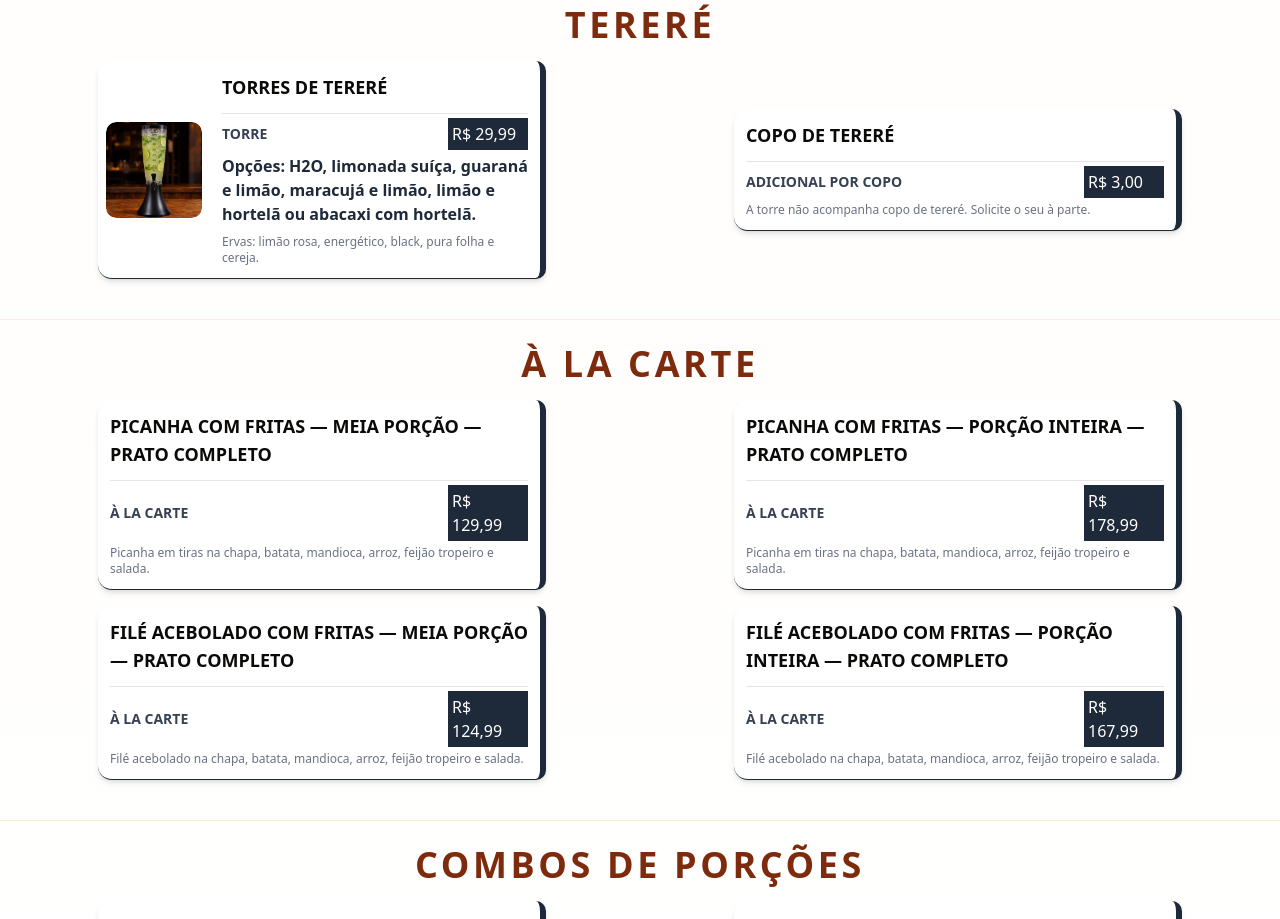
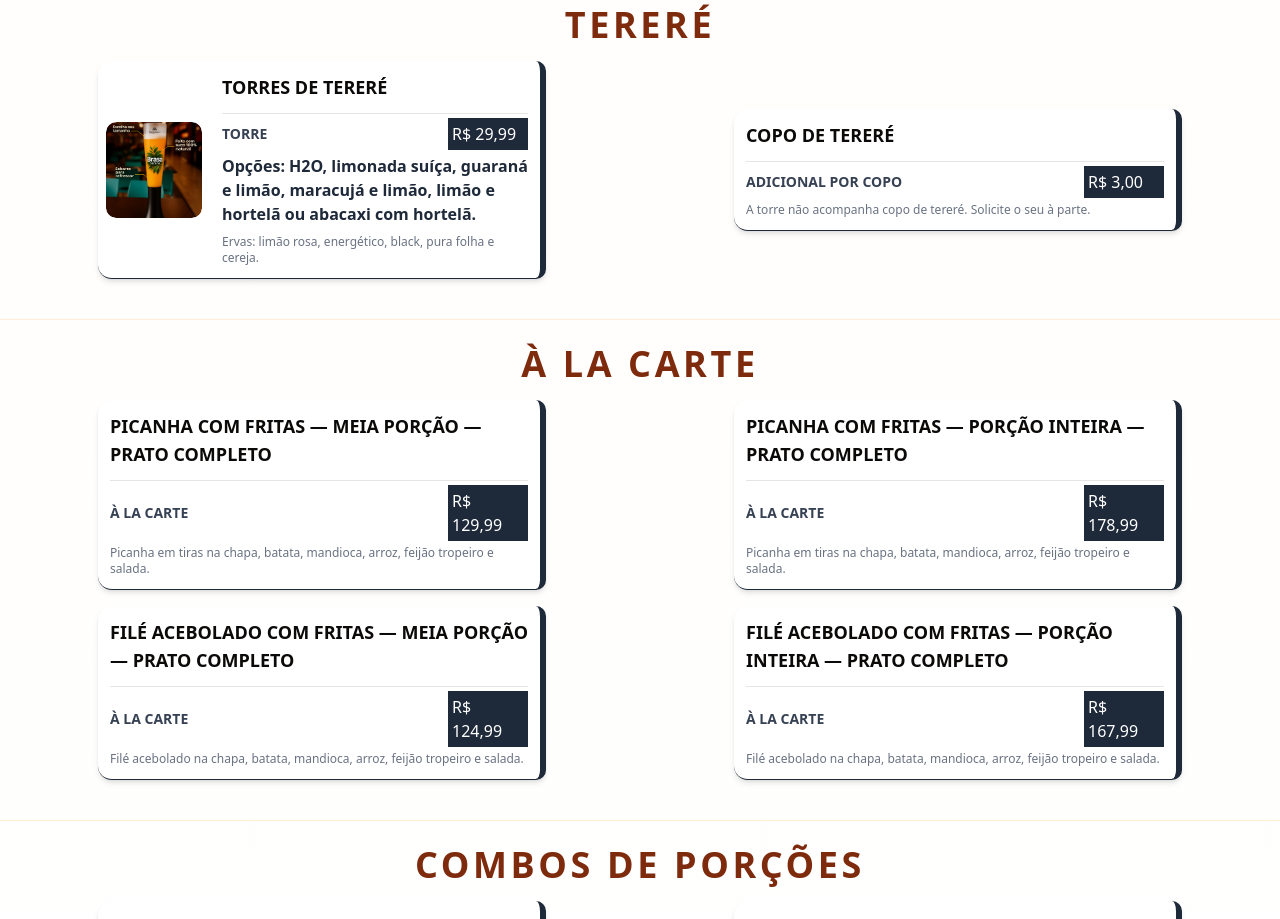
Before and after one commit to brasaburger06-blip/cardapio-brasa, a Next.js app in the folder testecardapioune-master/testecardapioune-master/: page /testune in a window 1280 px wide. Shown: the part 7920-8839 px from the top of the page. Built offline with nearby package versions, Linux system fonts and the light colour scheme.

Commit message:
Troca a imagem das Torres de Tereré

```diff
--- a/testecardapioune-master/testecardapioune-master/src/db.js
+++ b/testecardapioune-master/testecardapioune-master/src/db.js
@@ -1245,7 +1245,7 @@ export const dataBase = [
   },
   {
     "id": "1400",
-    "imageUrlPry": "/torre-terere.png",
+    "imageUrlPry": "/torre-terere-brasa.png",
     "name": "TORRES DE TERERÉ",
     "typeMenu": false,
     "categoryTitle": "TERERÉ",
```
